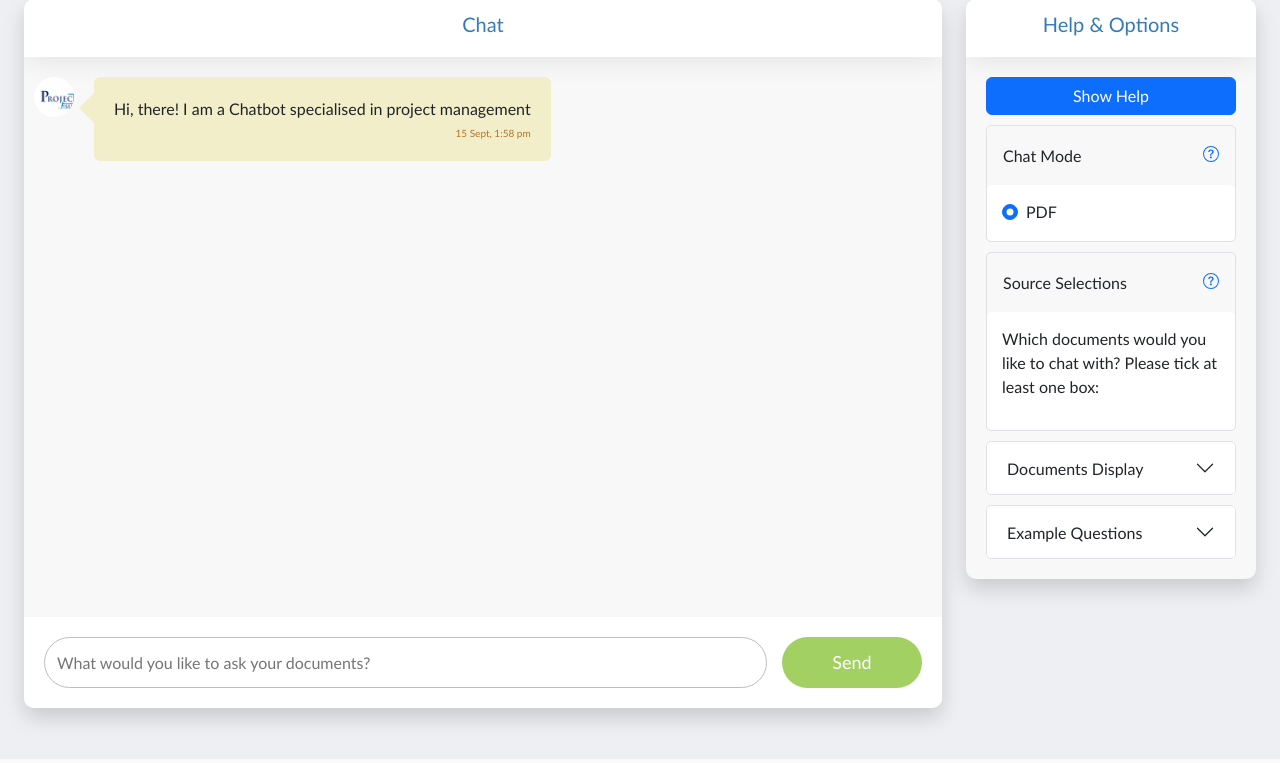
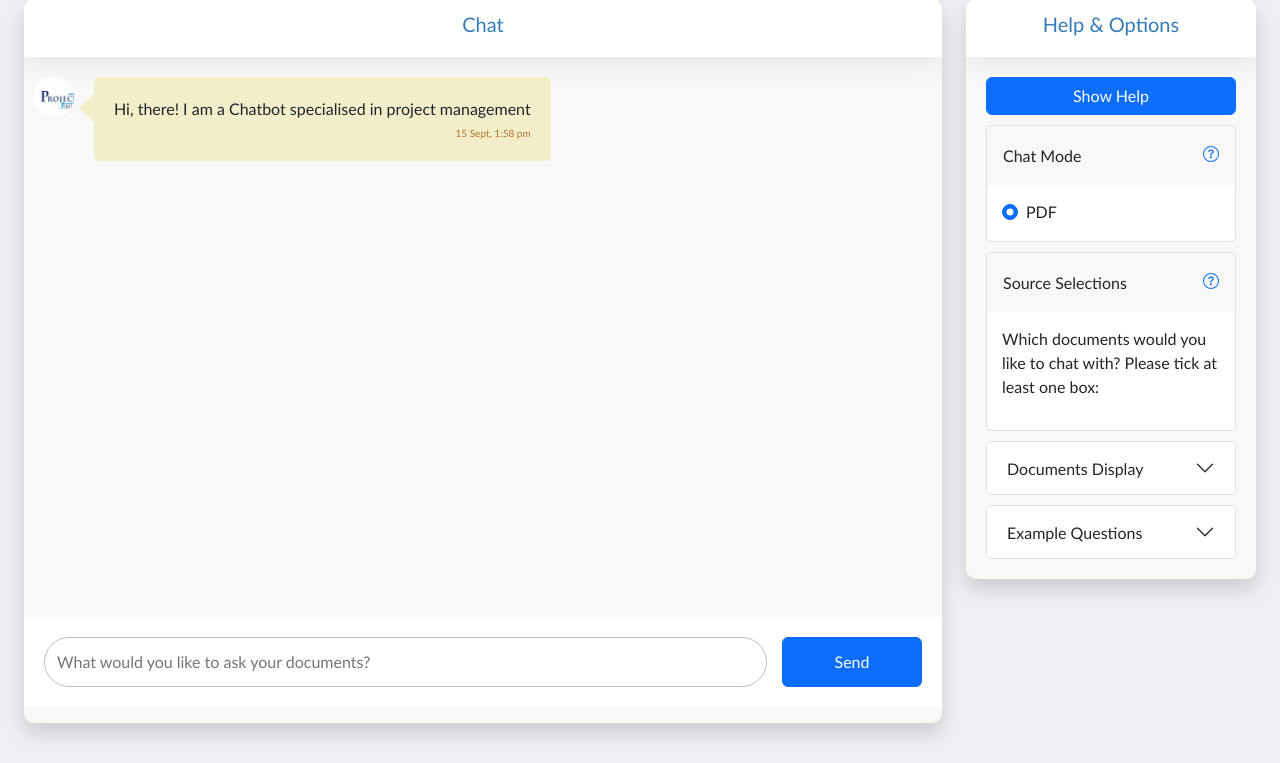
Before and after one commit to lawrencerowland/PS-Chat, a Flask app: page / in a window 1280 px wide. Shown: the part 41-804 px from the top of the page. Run offline with Flask 3, Linux system fonts and the light colour scheme; some libraries are stand-ins or nearby versions.

Commit message:
change button styling

```diff
--- a/static/main.css
+++ b/static/main.css
@@ -35,6 +35,7 @@
 }
 
 .top_menu .title {
+	position: relative;
 	text-align: center;
 	color: #337ab7;
 	font-size: 20px;
@@ -50,7 +51,7 @@
 	margin: 0;
 	height: 500px;
 	min-height: 70vh;
-	overflow: scroll;
+	overflow: auto;
 }
 
 .messages .message {
@@ -175,8 +176,7 @@
 
 .app_button_1 {
 	width: 140px;
-	background-color: #a3d063;
-	border-radius: 50px;
+	/* border-radius: 50px;
 	cursor: pointer;
 	padding: 12px;
 	border: 0px;
@@ -184,7 +184,7 @@
 	color: #fff;
 	font-size: 18px;
 	font-weight: 300;
-	text-align: center;
+	text-align: center; */
 }
 
 .app_button_1:disabled {
--- a/templates/bot.html
+++ b/templates/bot.html
@@ -70,15 +70,16 @@
 					<form class="bottom_wrapper">
 						<input id="msg_input" placeholder="What would you like to ask your documents?" required oninvalid="this.setCustomValidity('Enter your question here')"
 						oninput="this.setCustomValidity('')" />
-						<button id="send_button" class="app_button_1">Send</button>
+						<button id="send_button" class="btn btn-primary app_button_1">Send</button>
 					</form>
+					</p>
 
 				</div>
 
 			</div>
 
 			<!-- left side content -->
-			<div class="col-lg-12 col-xl-3">
+			<div id="options" class="col-lg-12 col-xl-3">
 				<div class="chat_window">
 
 					<div class="top_menu">
```
